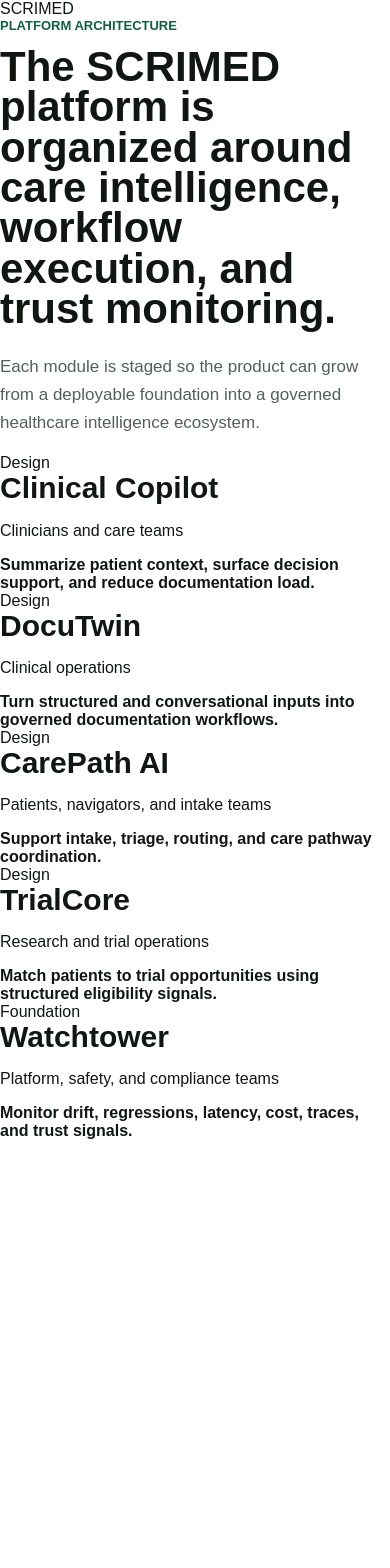
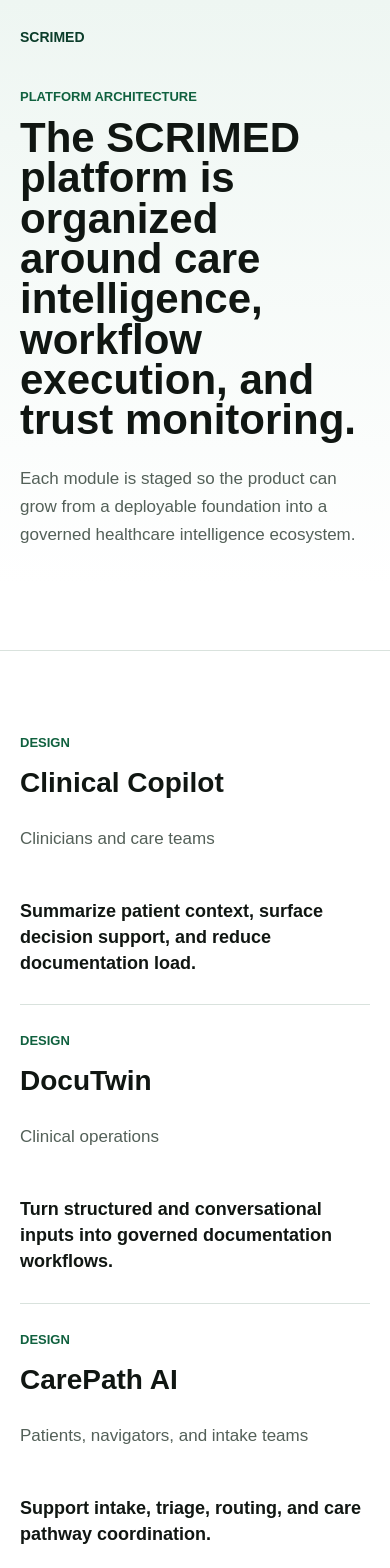
Before and after one commit to temitayodahunsi777/scrimed-site, a Next.js app: page /platform in a window 390 px wide. Shown: the top 1568 px of the page. Before the commit the page ends 1140 px from the top, so only its background shows below. Built offline with nearby package versions, Linux system fonts and the light colour scheme.

Commit message:
Add styles for platform and trust pages

```diff
--- a/app/globals.css
+++ b/app/globals.css
@@ -131,7 +131,9 @@ h3 {
 .hero-text,
 .section-copy,
 .module-card p,
-.roadmap-list p {
+.roadmap-list p,
+.module-row p,
+.principle-grid p {
   color: var(--muted);
   font-size: 17px;
   line-height: 1.65;
@@ -230,6 +232,7 @@ h3 {
 
 .signal-tile strong {
   font-size: 22px;
+  overflow-wrap: anywhere;
 }
 
 .trace-panel {
@@ -357,13 +360,74 @@ h3 {
   padding: 24px;
 }
 
-.roadmap-list span {
+.roadmap-list span,
+.module-row span {
   color: var(--green);
   display: block;
   font-size: 13px;
   font-weight: 800;
   margin-bottom: 18px;
   text-transform: uppercase;
+}
+
+.page-hero {
+  background: linear-gradient(180deg, #eef6f2 0%, #ffffff 90%);
+  border-bottom: 1px solid var(--line);
+  padding: 28px clamp(20px, 5vw, 72px) 84px;
+}
+
+.page-hero > * {
+  max-width: 1040px;
+}
+
+.trust-hero {
+  background: linear-gradient(180deg, #f4f7fb 0%, #ffffff 90%);
+}
+
+.back-link {
+  color: var(--green-dark);
+  display: inline-flex;
+  font-size: 14px;
+  font-weight: 800;
+  margin-bottom: 72px;
+}
+
+.table-section {
+  margin: 0 auto;
+  max-width: 1180px;
+  padding: 44px clamp(20px, 5vw, 72px) 84px;
+}
+
+.module-row {
+  align-items: start;
+  border-bottom: 1px solid var(--line);
+  display: grid;
+  gap: 28px;
+  grid-template-columns: 0.8fr 0.75fr 1.15fr;
+  padding: 28px 0;
+}
+
+.module-row h2 {
+  font-size: 28px;
+  margin-bottom: 0;
+}
+
+.module-row strong {
+  font-size: 18px;
+  line-height: 1.45;
+}
+
+.principle-grid {
+  border-top: 1px solid var(--line);
+  display: grid;
+  gap: 16px;
+  grid-template-columns: repeat(3, minmax(0, 1fr));
+}
+
+.principle-grid article {
+  border: 1px solid var(--line);
+  min-height: 180px;
+  padding: 24px;
 }
 
 @media (max-width: 980px) {
@@ -374,7 +438,9 @@ h3 {
   .hero-grid,
   .split-band,
   .module-grid,
-  .roadmap-list {
+  .roadmap-list,
+  .module-row,
+  .principle-grid {
     grid-template-columns: 1fr;
   }
 
@@ -406,8 +472,13 @@ h3 {
     grid-template-columns: 1fr;
   }
 
-  .section-band {
+  .section-band,
+  .table-section {
     padding-bottom: 56px;
     padding-top: 56px;
   }
+
+  .back-link {
+    margin-bottom: 44px;
+  }
 }
```
